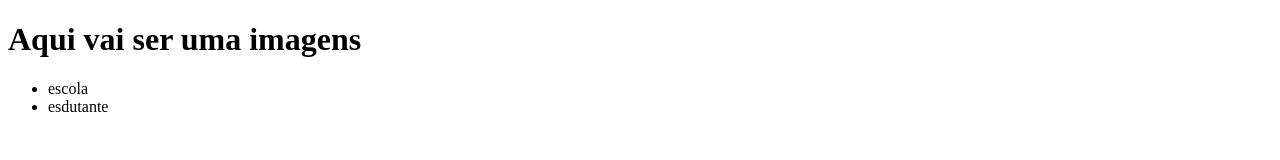
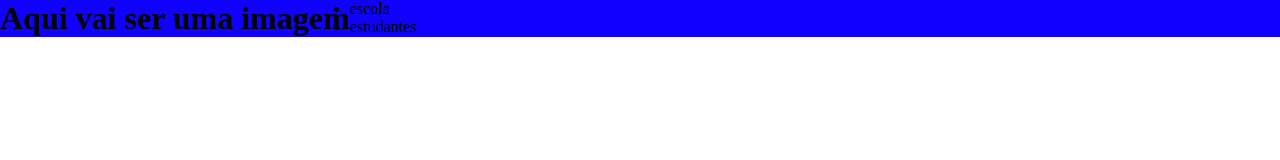
Before and after one commit to SamirCort/escola-uruguai, a plain HTML site: page index.html in a window 1280 px wide. Drawn offline with Linux system fonts and the light colour scheme.

Commit message:
Estilizando cabecalho

```diff
--- /dev/null
+++ b/estilo.css
@@ -0,0 +1,9 @@
+*{
+    margin: 0%;
+    padding: 0%;
+}
+
+.cabecalho{
+    display: flex;
+    background: #0f00ff
+}
--- a/index.html
+++ b/index.html
@@ -5,11 +5,15 @@
     <meta http-equiv="X-UA-Compatible" content="IE=edge">
     <meta name="viewport" content="width=device-width, initial-scale=1.0">
     <title>Document</title>
+    <link rel="stylesheet" href="./estilo.css">
 </head>
 <body>
-    <h1>Aqui vai ser uma imagens </h1>
+    <header class="cabecalho">
+    <h1>Aqui vai ser uma imagem </h1>
     <ul><li>escola </li>
-        <li>esdutante</li>
+        <li>estudantes</li>
     </ul>
+
+    <header>
 </body>
 </html>
```
